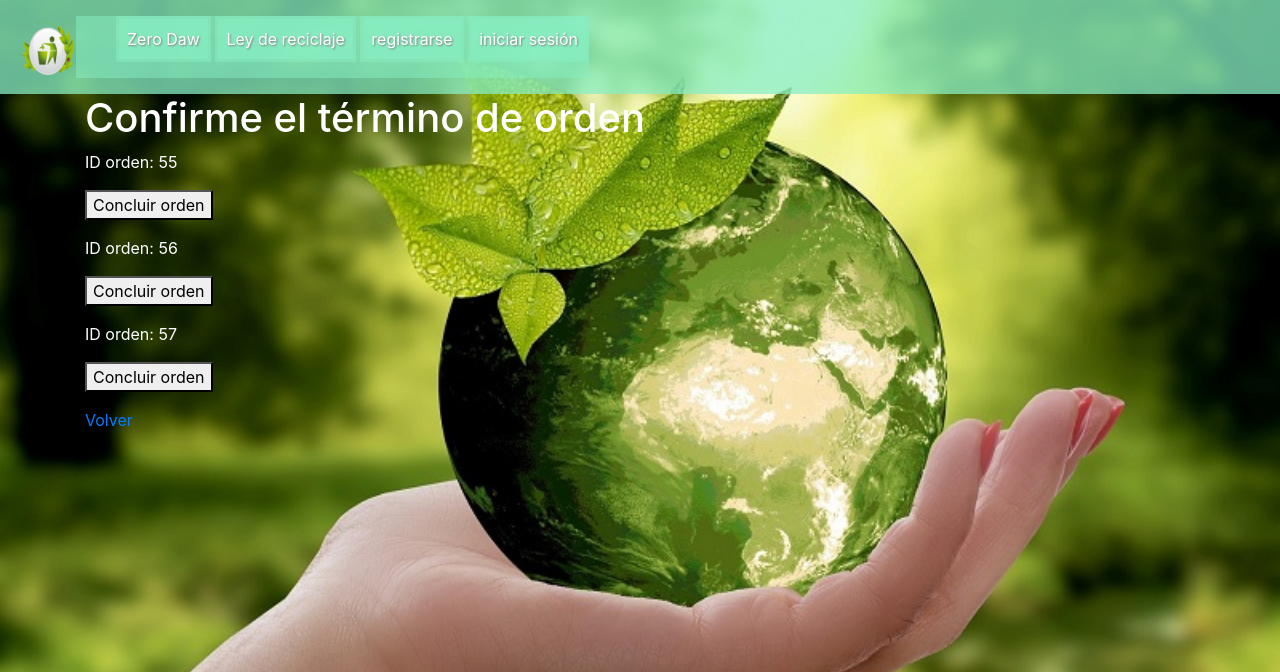
After one commit to Jorge-gib/Zero_Daw_V9, a Django app: page /registro/actualizar_orden/55 in a window 1280 px wide. The commit adds this page. Shown: the top 672 px of the page. Run offline with Django 4.2, Linux system fonts and the light colour scheme; data comes from the database, SQL or seed files in the repository; both versions use the stored data as it was after the commit; parts of the project's set-up code (start-up, migrations or seed data) failed here and were passed over; some libraries are stand-ins or nearby versions.

Commit message:
Se mejoro la funcion concluir orden v2

```diff
--- a/Registro/forms.py
+++ b/Registro/forms.py
@@ -259,6 +259,16 @@ class OrdenUpdateForm(forms.ModelForm):
             'longitud_posicion_recolector',
         ]
 
+class OrdenConcluir(forms.ModelForm):
+
+
+    class Meta:
+        model = Orden_reciclaje
+        fields = [
+            'estado',
+
+        ]
+
 
 class Reserva_ordenForm(forms.ModelForm):
     class Meta:
--- a/Registro/models.py
+++ b/Registro/models.py
@@ -53,6 +53,7 @@ class Orden_reciclaje(models.Model):
     longitud_posicion_ciudadano = models.CharField(max_length=200, null=True)
     latitud_posicion_recolector = models.CharField(max_length=200, null=True)
     longitud_posicion_recolector = models.CharField(max_length=200, null=True)
+    estado = models.CharField(max_length=200, null=True)
 
 
 
@@ -73,6 +74,7 @@ class Reserva_orden(models.Model):
     longitud_posicion_ciudadano = models.CharField(max_length=200, null=True)
     latitud_posicion_recolector = models.CharField(max_length=200, null=True)
     longitud_posicion_recolector = models.CharField(max_length=200, null=True)
+    estado = models.CharField(max_length=200, null=True)
 
 
 
--- a/Registro/urls.py
+++ b/Registro/urls.py
@@ -1,7 +1,7 @@
 from django.urls import path, include
 from .forms import OrdenUpdateForm, PassUpdateForm, Reserva_ordenForm, RegistroForm, Calificacion_recolector_ciudadanoForm, Orden_reciclajeForm, Calificacion_recicladorForm, Registro_entrega_materialForm
 from . import views
-from .views import agregar_calificacion_recolector_ciudadano, OrdenDelete, MostrarOrdenesParaEliminarView, confirmacion_posicion_recolector, MostrarOrdenesView, TomarOrdenView,somos, validacion_pass, enviar_correo_pass, mensaje, confirmacion3, UserDelete, UserUpdate, confirmacion, Orden_Reserva_List, Autenticar_us, RegistroUsuario, UserList, OrdenList, agregar_orden_reciclaje, registro, agregar_orden_reserva
+from .views import confirmacion4, agregar_calificacion_recolector_ciudadano, ActualizarOrden, MostrarOrdenesParaEliminarView, confirmacion_posicion_recolector, MostrarOrdenesView, TomarOrdenView,somos, validacion_pass, enviar_correo_pass, mensaje, confirmacion3, UserDelete, UserUpdate, confirmacion, Orden_Reserva_List, Autenticar_us, RegistroUsuario, UserList, OrdenList, agregar_orden_reciclaje, registro, agregar_orden_reserva
 
 
 urlpatterns = [
@@ -38,7 +38,7 @@ urlpatterns = [
     path('mensaje_pass', views.mensaje, name="mensaje_pass"),
     path('error_validacion', views.error_validacion, name='error_validacion'),
     path('confirmacion3', views.confirmacion3, name="confirmacion3"),
-
+      path('confirmacion4', views.confirmacion4, name="confirmacion4"),
 
 
 
@@ -108,7 +108,7 @@ urlpatterns = [
     path('borrar_user/<int:pk>', UserDelete.as_view(), name="borrar_user"),
 
 
-    path('orden_borrar/<int:pk>', OrdenDelete.as_view(), name="orden_borrar"),
+    path('actualizar_orden/<int:pk>', ActualizarOrden.as_view(), name="actualizar_orden"),
 
 
 
--- a/Registro/views.py
+++ b/Registro/views.py
@@ -1,6 +1,6 @@
 from django.shortcuts import render
 from .models import Reserva_orden, UserModelo, Calificacion_recolector_ciudadano, Orden_reciclaje, Calificacion_reciclador, Registro_entrega_material
-from .forms import  OrdenUpdateForm, Posicion_recolectorForm, PassUpdateForm, UserUpdateForm, Reserva_ordenForm, RegistroForm, Calificacion_recolector_ciudadanoForm, Calificacion_recicladorForm, Registro_entrega_materialForm, Orden_reciclajeForm
+from .forms import  OrdenConcluir, OrdenUpdateForm, Posicion_recolectorForm, PassUpdateForm, UserUpdateForm, Reserva_ordenForm, RegistroForm, Calificacion_recolector_ciudadanoForm, Calificacion_recicladorForm, Registro_entrega_materialForm, Orden_reciclajeForm
 from django.views.generic import ListView, CreateView, UpdateView, DeleteView
 from django.urls import reverse, reverse_lazy
 from django.shortcuts import redirect
@@ -21,6 +21,10 @@ from django.utils.encoding import force_bytes
 from django.shortcuts import render, redirect, get_object_or_404
 from django.views.generic import FormView
 from django.urls import reverse_lazy
+from django.shortcuts import render
+from django.views.generic import ListView
+from django.urls import reverse_lazy
+from django.shortcuts import redirect
 
 # Create your views here.
 class UserDelete(DeleteView):
@@ -43,23 +47,16 @@ def agregar_calificacion_recolector_ciudadano(request, id_orden):
     return render(request, 'Registro/agregar_calificacion_recolector_ciudadano.html', {'form': form})
 
 
-class OrdenDelete(DeleteView):
+class ActualizarOrden(UpdateView):
     model = Orden_reciclaje
-    template_name = 'Registro/borrar_orden.html'
-
-    def get_success_url(self):
-        id_orden = self.kwargs['pk']
-        return reverse_lazy('agregar_calificacion_recolector_ciudadano', kwargs={'id_orden': id_orden})
-
-    def delete(self, request, *args, **kwargs):
-        self.object = self.get_object()
-        id_orden = self.object.id_orden
-        self.object.delete()
-        return redirect('agregar_calificacion_recolector_ciudadano', id_orden=id_orden)
+    form_class = OrdenConcluir
+    template_name = 'Registro/actualizar_orden.html'
+    success_url = reverse_lazy('confirmacion4')
+    pk_url_kwarg = 'pk'  # Nombre del parámetro que se espera recibir en la URL
 
     def get_context_data(self, **kwargs):
         context = super().get_context_data(**kwargs)
-        context['orden'] = self.get_object()
+        context['ordenes'] = Orden_reciclaje.objects.all()
         return context
 ##############################################
 
@@ -183,6 +180,10 @@ def confirmacion3(request):
     context={}
     return render(request, 'Registro/confirmacion_3.html', context)
 
+def confirmacion4(request):
+    context={}
+    return render(request, 'Registro/confirmacion_4.html', context)
+
 
 
 
@@ -261,13 +262,14 @@ class MostrarOrdenesParaEliminarView(ListView):
 
     def post(self, request, *args, **kwargs):
         orden_id = request.POST.get('orden_id')
-        url = reverse_lazy('orden_borrar', args=[orden_id])  # Modificar el nombre de la vista
+        url = reverse_lazy('actualizar_orden', args=[orden_id])
         return redirect(url)
 
     def get_context_data(self, **kwargs):
         context = super().get_context_data(**kwargs)
-        context['ordenes_eliminar'] = Orden_reciclaje.objects.all()
+        context['ordenes'] = Orden_reciclaje.objects.all()
         return context
+
 #################################################################################################################
 
 
--- /dev/null
+++ b/templates/Registro/actualizar_orden.html
@@ -0,0 +1,30 @@
+{% extends 'base.html' %}
+
+{% block title %}Concluir orden{% endblock %}
+
+{% block content %}
+  <h1 class="letras">Confirme el término de orden</h1>
+  {% if ordenes %}
+    {% for orden in ordenes %}
+      <form method="POST" action="{% url 'actualizar_orden' orden.id_orden %}">
+        {% csrf_token %}
+        <div class="letras">
+          <p>ID orden: {{ orden.id_orden }}</p>
+        </div>
+
+        <!-- Agregar campo "estado" oculto con valor "Concluido" -->
+        <input type="hidden" name="estado" value="Concluido">
+
+        <button type="submit">Concluir orden</button>
+      </form>
+    {% endfor %}
+  {% else %}
+    <p class="letras">No hay órdenes disponibles.</p>
+  {% endif %}
+
+  <div id="success-message" style="display: none;">El objeto Orden_reciclaje se registró con éxito.</div>
+
+  <div>
+    <a href="{% url 'login' %}">Volver</a>
+  </div>
+{% endblock %}
--- a/templates/Registro/confirmacion_4.html
+++ b/templates/Registro/confirmacion_4.html
@@ -4,11 +4,10 @@
    <div>
     <h1 class="letras">Gestion de ordenes</h1>
    </div>
-   <form method="POST" action="{% url 'orden_borrar' orden.pk %}">
+
     {% csrf_token %}
     <div class="content container">
         <p class="letras">Usted ha concluido la orden</p>
     </div>
-   </form>
-    <a href="{% url 'agregar_calificacion_recolector_ciudadano' orden.pk %}">Agregar comentarios de experiencia</a>
+    <a href="{% url 'login' %}">Agregar comentarios de experiencia</a>
 {% endblock %}
--- a/templates/Registro/mostrar_ordenes_para_eliminar.html
+++ b/templates/Registro/mostrar_ordenes_para_eliminar.html
@@ -6,9 +6,9 @@
     <p class="letras">Seleccione la orden que desee concluir</p>
 </div>
 
-{% if ordenes_eliminar %}
+{% if ordenes %}
     <ul>
-        {% for orden in ordenes_eliminar %}
+        {% for orden in ordenes %}
             <li>
                 <p class="letras">ID de orden: {{ orden.id_orden }}</p>
                 <p class="letras">Fecha de orden: {{ orden.fecha_orden }}</p>
@@ -16,7 +16,7 @@
                 <p class="letras">Cantidad material: {{ orden.cantidad_material }}</p>
 
                 <!-- Enviar el ID de la orden al hacer clic en el botón -->
-                <form method="POST" action="{% url 'orden_borrar' orden.id_orden %}">
+                <form method="POST" action="{% url 'actualizar_orden' orden.id_orden %}">
                     {% csrf_token %}
                     <input type="hidden" name="orden_id" value="{{ orden.id_orden }}">
                     <button type="submit">Seleccionar</button>
```
Also changed, not shown: Registro/migrations/0005_orden_reciclaje_estado_reserva_orden_estado.py (added), db.sqlite3, 1 other file.
